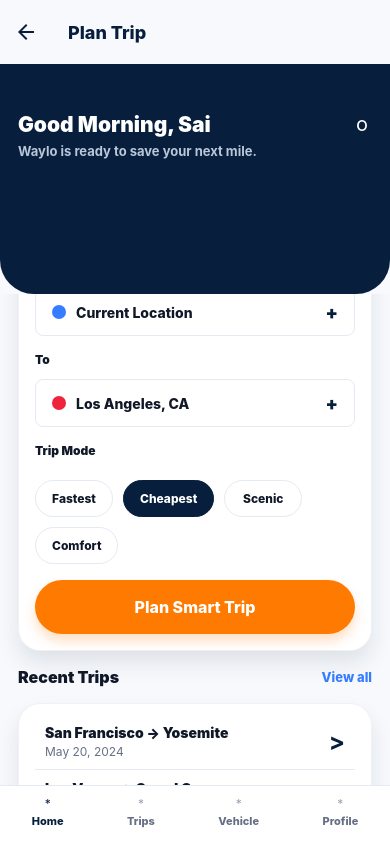
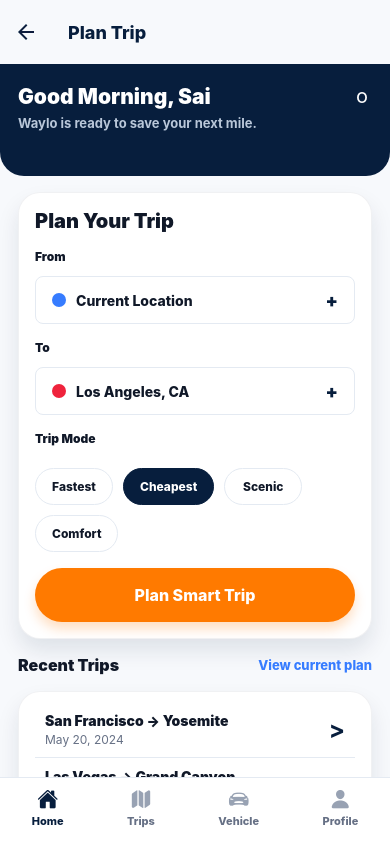
Before and after one commit to saikittu332/waylo-app, a React Native app: screen /Home in a window 390 px wide. Built offline with nearby package versions, Linux system fonts and the light colour scheme.

Commit message:
Fix home tabs and navigation state

```diff
--- a/package.json
+++ b/package.json
@@ -13,14 +13,17 @@
     "node": ">=20.19.4"
   },
   "dependencies": {
+    "@expo/vector-icons": "^15.0.3",
     "@react-navigation/native": "^6.1.18",
     "@react-navigation/native-stack": "^6.11.0",
     "expo": "~54.0.0",
     "expo-status-bar": "~3.0.8",
     "react": "19.1.0",
+    "react-dom": "19.1.0",
     "react-native": "0.81.4",
     "react-native-safe-area-context": "~5.6.0",
-    "react-native-screens": "~4.16.0"
+    "react-native-screens": "~4.16.0",
+    "react-native-web": "^0.21.0"
   },
   "devDependencies": {
     "@babel/core": "^7.24.0",
--- a/src/navigation/AppNavigator.js
+++ b/src/navigation/AppNavigator.js
@@ -29,7 +29,7 @@
       <Stack.Screen name="Splash" component={SplashScreen} options={{ headerShown: false }} />
       <Stack.Screen name="Login" component={LoginScreen} options={{ title: "Phone Login" }} />
       <Stack.Screen name="AssistantName" component={AssistantNameScreen} options={{ title: "Assistant" }} />
-      <Stack.Screen name="VehicleSetup" component={VehicleSetupScreen} options={{ title: "Vehicle" }} />
+      <Stack.Screen name="VehicleSetup" component={VehicleSetupScreen} options={{ title: "Vehicle", headerBackVisible: false }} />
       <Stack.Screen name="Home" component={HomeScreen} options={{ title: "Plan Trip" }} />
       <Stack.Screen name="TripResults" component={TripResultsScreen} options={{ title: "AI Trip Plan" }} />
       <Stack.Screen name="StopDetails" component={StopDetailsScreen} options={{ title: "Stop Details" }} />
--- a/src/screens/AssistantNameScreen.js
+++ b/src/screens/AssistantNameScreen.js
@@ -39,6 +39,7 @@
           ))}
         </View>
         <PrimaryButton title="Save Assistant Name" onPress={saveName} />
+        <PrimaryButton title="Skip for Now" variant="secondary" onPress={() => navigation.navigate("VehicleSetup", { assistantName: "Waylo" })} />
       </ScrollView>
     </SafeAreaView>
   );
--- a/src/screens/HomeScreen.js
+++ b/src/screens/HomeScreen.js
@@ -1,6 +1,7 @@
 import React, { useState } from "react";
 import { Pressable, ScrollView, StyleSheet, Text, TextInput, View } from "react-native";
 import { SafeAreaView } from "react-native-safe-area-context";
+import { Ionicons } from "@expo/vector-icons";
 import PremiumCard from "../components/PremiumCard";
 import PrimaryButton from "../components/PrimaryButton";
 import TripModeChip from "../components/TripModeChip";
@@ -9,10 +10,17 @@
 import { defaultVehicle } from "../data/mockVehicleSpecs";
 
 const modes = ["Fastest", "Cheapest", "Scenic", "Comfort"];
+const tabs = [
+  { label: "Home", icon: "home" },
+  { label: "Trips", icon: "map" },
+  { label: "Vehicle", icon: "car-sport" },
+  { label: "Profile", icon: "person" }
+];
 
 export default function HomeScreen({ navigation, route }) {
   const assistantName = route.params?.assistantName || "Waylo";
   const vehicle = route.params?.vehicle || defaultVehicle;
+  const [activeTab, setActiveTab] = useState("Home");
   const [from, setFrom] = useState("Current Location");
   const [to, setTo] = useState(mockTripRequest.to);
   const [mode, setMode] = useState(mockTripRequest.mode);
@@ -28,6 +36,62 @@
       </View>
 
       <ScrollView contentContainerStyle={styles.container} keyboardShouldPersistTaps="handled" showsVerticalScrollIndicator={false}>
+        {activeTab === "Home" && (
+          <PlanTripContent
+            assistantName={assistantName}
+            vehicle={vehicle}
+            navigation={navigation}
+            from={from}
+            setFrom={setFrom}
+            to={to}
+            setTo={setTo}
+            mode={mode}
+            setMode={setMode}
+          />
+        )}
+        {activeTab === "Trips" && (
+          <TripsContent
+            assistantName={assistantName}
+            vehicle={vehicle}
+            navigation={navigation}
+            from={from}
+            to={to}
+            mode={mode}
+          />
+        )}
+        {activeTab === "Vehicle" && (
+          <VehicleContent
+            assistantName={assistantName}
+            vehicle={vehicle}
+            navigation={navigation}
+          />
+        )}
+        {activeTab === "Profile" && <ProfileContent assistantName={assistantName} />}
+      </ScrollView>
+
+      <View style={styles.tabBar}>
+        {tabs.map((tab) => (
+          <Pressable
+            key={tab.label}
+            onPress={() => setActiveTab(tab.label)}
+            style={styles.tabItem}
+          >
+            <Ionicons
+              color={tab.label === activeTab ? colors.navy : colors.mutedLight}
+              name={tab.icon}
+              size={21}
+            />
+            <Text style={[styles.tabLabel, tab.label === activeTab && styles.activeTab]}>{tab.label}</Text>
+          </Pressable>
+        ))}
+      </View>
+    </SafeAreaView>
+  );
+}
+
+function PlanTripContent({ assistantName, vehicle, navigation, from, setFrom, to, setTo, mode, setMode }) {
+  return (
+    <>
       <PremiumCard style={styles.tripCard}>
         <Text style={styles.cardTitle}>Plan Your Trip</Text>
         <TripField label="From" value={from} onChangeText={setFrom} pinColor="#367CFF" />
@@ -43,11 +107,18 @@
           onPress={() => navigation.navigate("TripResults", { assistantName, vehicle, tripRequest: { from, to, mode } })}
         />
       </PremiumCard>
+      <TripsContent assistantName={assistantName} vehicle={vehicle} navigation={navigation} from={from} to={to} mode={mode} compact />
+    </>
+  );
+}
 
+function TripsContent({ assistantName, vehicle, navigation, from, to, mode, compact }) {
+  return (
+    <>
       <View style={styles.sectionHeader}>
-          <Text style={styles.sectionTitle}>Recent Trips</Text>
+        <Text style={styles.sectionTitle}>{compact ? "Recent Trips" : "Trips"}</Text>
         <Pressable onPress={() => navigation.navigate("TripResults", { assistantName, vehicle, tripRequest: { from, to, mode } })} hitSlop={8}>
-            <Text style={styles.viewAll}>View all</Text>
+          <Text style={styles.viewAll}>View current plan</Text>
         </Pressable>
       </View>
       <PremiumCard style={styles.recentCard}>
@@ -55,26 +126,40 @@
         <View style={styles.listDivider} />
         <RecentTrip title="Las Vegas -> Grand Canyon" date="May 18, 2024" onPress={() => navigation.navigate("TripResults", { assistantName, vehicle, tripRequest: { from: "Las Vegas", to: "Grand Canyon, AZ", mode: "Comfort" } })} />
       </PremiumCard>
-      </ScrollView>
+    </>
+  );
+}
 
-      <View style={styles.tabBar}>
-        {["Home", "Trips", "Vehicle", "Profile"].map((item) => (
-          <Pressable
-            key={item}
-            onPress={() => {
-              if (item === "Home") navigation.navigate("Home", { assistantName, vehicle });
-              if (item === "Trips") navigation.navigate("TripResults", { assistantName, vehicle, tripRequest: { from, to, mode } });
-              if (item === "Vehicle") navigation.navigate("VehicleSetup", { assistantName });
-              if (item === "Profile") navigation.navigate("Paywall");
-            }}
-            style={styles.tabItem}
-          >
-            <Text style={[styles.tabIcon, item === "Home" && styles.activeTab]}>*</Text>
-            <Text style={[styles.tabLabel, item === "Home" && styles.activeTab]}>{item}</Text>
-          </Pressable>
-        ))}
-      </View>
-    </SafeAreaView>
+function VehicleContent({ assistantName, vehicle, navigation }) {
+  return (
+    <>
+      <Text style={styles.sectionTitle}>Your Vehicles</Text>
+      <PremiumCard style={styles.profileCard}>
+        <Text style={styles.cardTitle}>{vehicle.vehicleName}</Text>
+        <Text style={styles.profileMeta}>{vehicle.fuelType.toUpperCase()} | {vehicle.cityMpg} city MPG | {vehicle.highwayMpg} highway MPG</Text>
+        <Text style={styles.profileMeta}>Tank capacity: {vehicle.tankCapacity} gal</Text>
+        <PrimaryButton title="Edit Vehicle" onPress={() => navigation.navigate("VehicleSetup", { assistantName, vehicle })} />
+      </PremiumCard>
+    </>
+  );
+}
+
+function ProfileContent({ assistantName }) {
+  return (
+    <>
+      <Text style={styles.sectionTitle}>Profile</Text>
+      <PremiumCard style={styles.profileCard}>
+        <Text style={styles.cardTitle}>Sai</Text>
+        <Text style={styles.profileMeta}>Assistant name: {assistantName}</Text>
+        <Text style={styles.profileMeta}>Plan: Free</Text>
+        <Text style={styles.profileMeta}>Saved trips: 2</Text>
+      </PremiumCard>
+      <PremiumCard style={styles.profileCard}>
+        <Text style={styles.cardTitle}>Preferences</Text>
+        <Text style={styles.profileMeta}>Fuel savings alerts enabled</Text>
+        <Text style={styles.profileMeta}>Rest reminders every 2.5-3 hours</Text>
+      </PremiumCard>
+    </>
   );
 }
 
@@ -111,11 +196,11 @@
   },
   navyHeader: {
     backgroundColor: colors.navy,
-    borderBottomLeftRadius: 34,
-    borderBottomRightRadius: 34,
-    minHeight: 230,
+    borderBottomLeftRadius: 24,
+    borderBottomRightRadius: 24,
+    minHeight: 112,
     paddingHorizontal: screen.padding,
-    paddingTop: spacing.lg
+    paddingTop: spacing.sm
   },
   headerContent: {
     alignSelf: "center",
@@ -126,7 +211,7 @@
     color: colors.surface,
     fontSize: 21,
     fontWeight: "900",
-    marginTop: spacing.lg
+    marginTop: spacing.sm
   },
   assistant: {
     color: "#B9C7D9",
@@ -139,15 +224,15 @@
     fontSize: 20,
     position: "absolute",
     right: 4,
-    top: spacing.lg
+    top: spacing.sm
   },
   container: {
     alignSelf: "center",
     gap: spacing.md,
-    marginTop: -108,
     maxWidth: screen.maxWidth,
-    padding: screen.padding,
+    paddingHorizontal: screen.padding,
     paddingBottom: spacing.lg,
+    paddingTop: spacing.md,
     width: "100%"
   },
   tripCard: {
@@ -258,10 +343,6 @@
     alignItems: "center",
     gap: 3
   },
-  tabIcon: {
-    color: colors.mutedLight,
-    fontSize: 12
-  },
   tabLabel: {
     color: colors.muted,
     fontSize: 11,
@@ -269,5 +350,14 @@
   },
   activeTab: {
     color: colors.navy
+  },
+  profileCard: {
+    gap: spacing.md
+  },
+  profileMeta: {
+    color: colors.muted,
+    fontSize: 14,
+    fontWeight: "700",
+    lineHeight: 20
   }
 });
--- a/src/screens/VehicleSetupScreen.js
+++ b/src/screens/VehicleSetupScreen.js
@@ -1,6 +1,7 @@
 import React, { useState } from "react";
 import { Pressable, ScrollView, StyleSheet, Text, TextInput, View } from "react-native";
 import { SafeAreaView } from "react-native-safe-area-context";
+import { CommonActions } from "@react-navigation/native";
 import PremiumCard from "../components/PremiumCard";
 import PrimaryButton from "../components/PrimaryButton";
 import StatItem from "../components/StatItem";
@@ -11,15 +12,30 @@
 
 export default function VehicleSetupScreen({ navigation, route }) {
   const assistantName = route.params?.assistantName || "Waylo";
-  const [vehicle, setVehicle] = useState(defaultVehicle);
-  const [search, setSearch] = useState("Toyota Camry 2021");
+  const initialVehicle = route.params?.vehicle || defaultVehicle;
+  const [vehicle, setVehicle] = useState(initialVehicle);
+  const [search, setSearch] = useState(initialVehicle.vehicleName || "Toyota Camry 2021");
 
   function updateField(key, value) {
     setVehicle((current) => ({ ...current, [key]: value }));
   }
 
   function saveVehicle() {
-    navigation.navigate("Home", { assistantName, vehicle });
+    navigation.dispatch(
+      CommonActions.reset({
+        index: 0,
+        routes: [{ name: "Home", params: { assistantName, vehicle } }]
+      })
+    );
+  }
+
+  function cancelEdit() {
+    navigation.dispatch(
+      CommonActions.reset({
+        index: 0,
+        routes: [{ name: "Home", params: { assistantName, vehicle: initialVehicle } }]
+      })
+    );
   }
 
   return (
@@ -81,6 +97,7 @@
         </View>
 
         <PrimaryButton title="Save Vehicle" onPress={saveVehicle} />
+        <PrimaryButton title="Cancel" variant="secondary" onPress={cancelEdit} />
       </ScrollView>
     </SafeAreaView>
   );
```
Also changed, not shown: 2 other files (tests, documents, lock files or other folders). Lines whose indentation alone changed are shown as unchanged.
